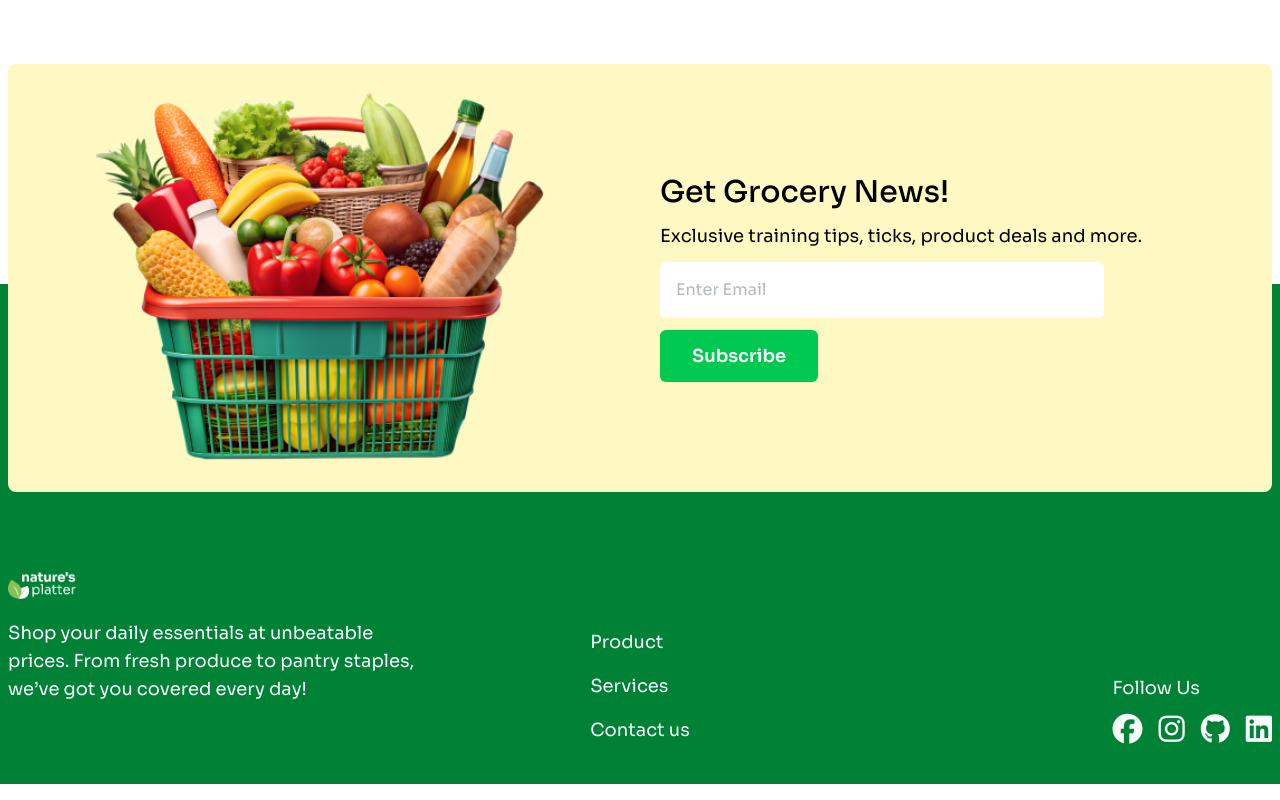
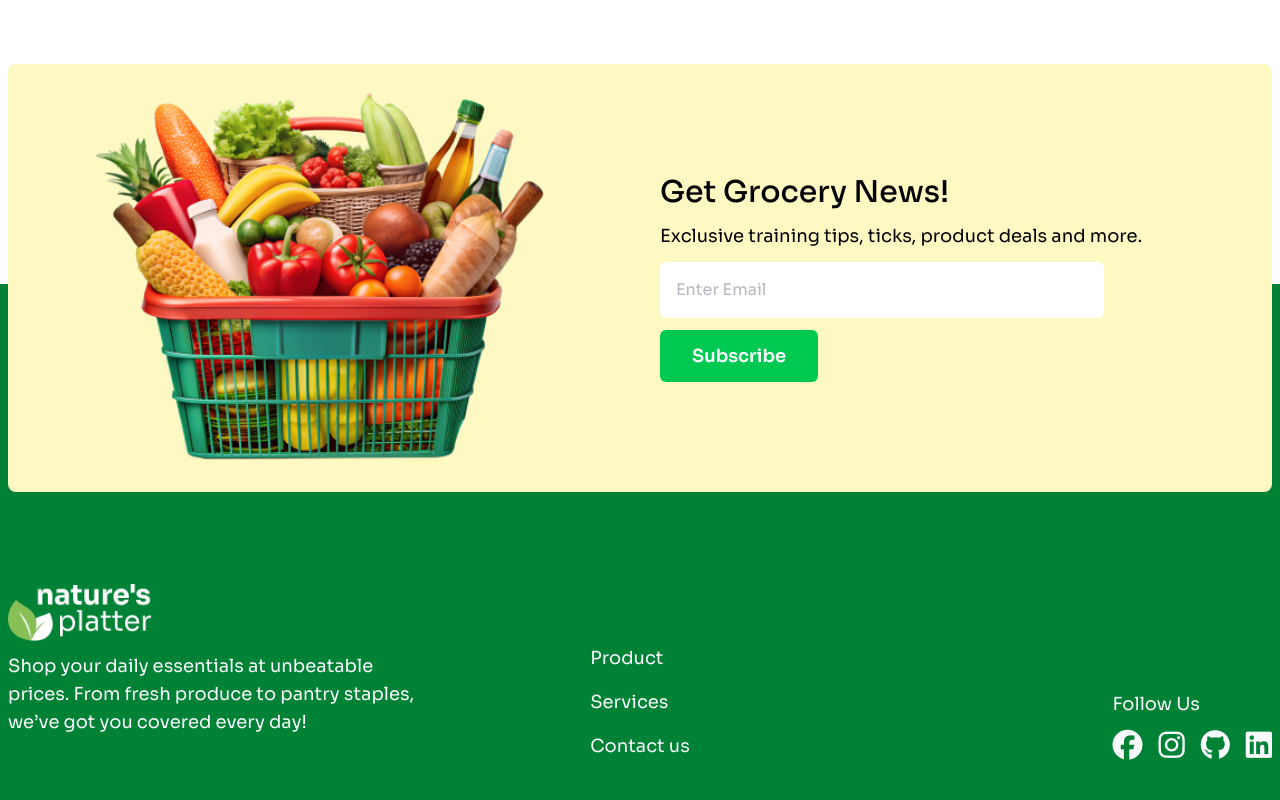
Before and after one commit to ahmedinfa/Natures-Platter-Website, a plain HTML site: page index.html in a window 1280 px wide. Shown: the part 3486-4286 px from the top of the page. Drawn offline with nearby package versions, Linux system fonts and the light colour scheme.

Commit message:
edit footer section

```diff
--- a/index.html
+++ b/index.html
@@ -823,13 +823,15 @@
           >
             <!-- left -->
             <div>
-              <img
-                src="./c2-assets/logo-footer.png"
-                alt="footer logo image"
-                class="w-1/3 sm:w-1/6"
-              />
+              <div class="w-36 h-20">
+                <img
+                  src="./c2-assets/logo-footer.png"
+                  alt="footer logo image"
+                  class="w-full h-full object-contain"
+                />
+              </div>
               <p
-                class="mt-5 text-gray-50 text-base md:text-lg w-full sm:w-2/4 md:w-full"
+                class="text-gray-50 text-base md:text-lg w-full sm:w-2/4 md:w-full"
               >
                 Shop your daily essentials at unbeatable prices. From fresh
                 produce to pantry staples, we’ve got you covered every day!
@@ -837,7 +839,7 @@
             </div>
             <!-- mid -->
             <div class="flex flex-col items-start md:items-center">
-              <ul class="space-y-4 md:mt-14">
+              <ul class="space-y-4 md:mt-18">
                 <li>
                   <a href="#" class="text-gray-50 text-base md:text-lg"
                     >Product</a
```
